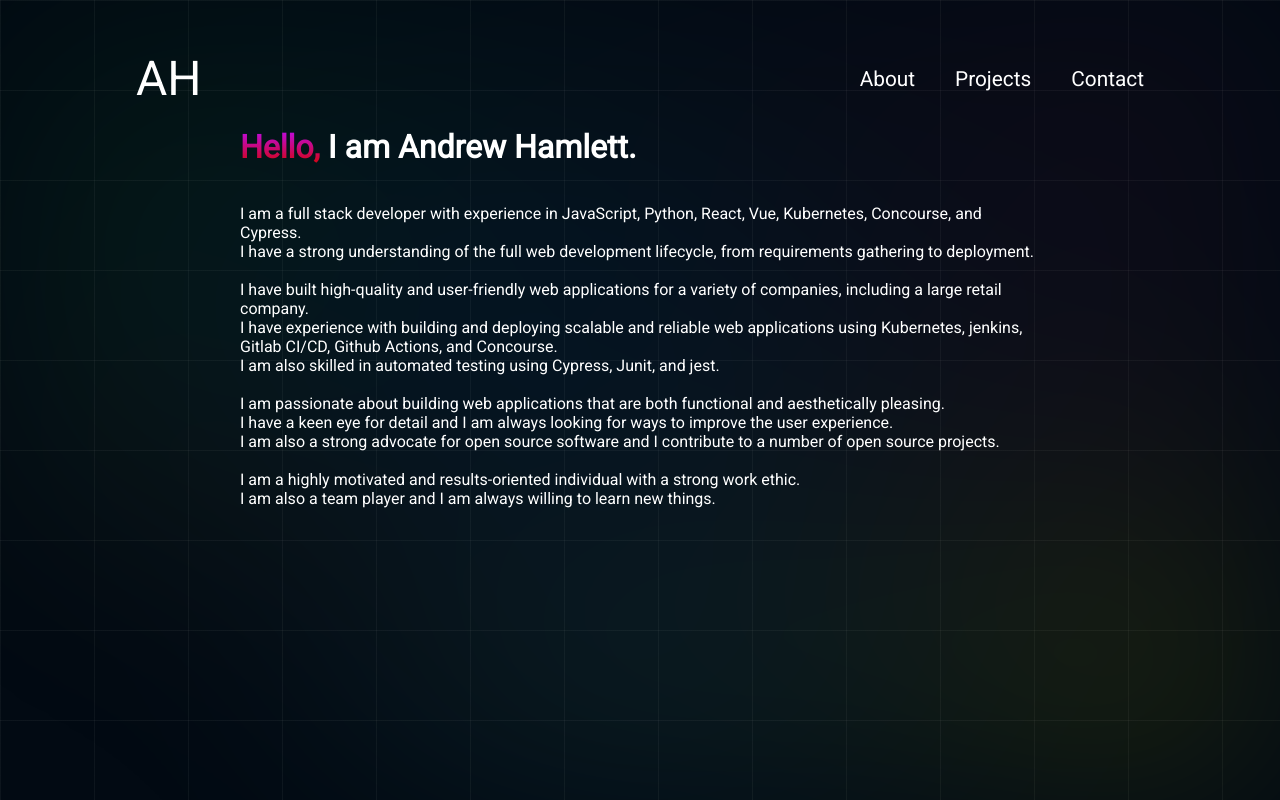
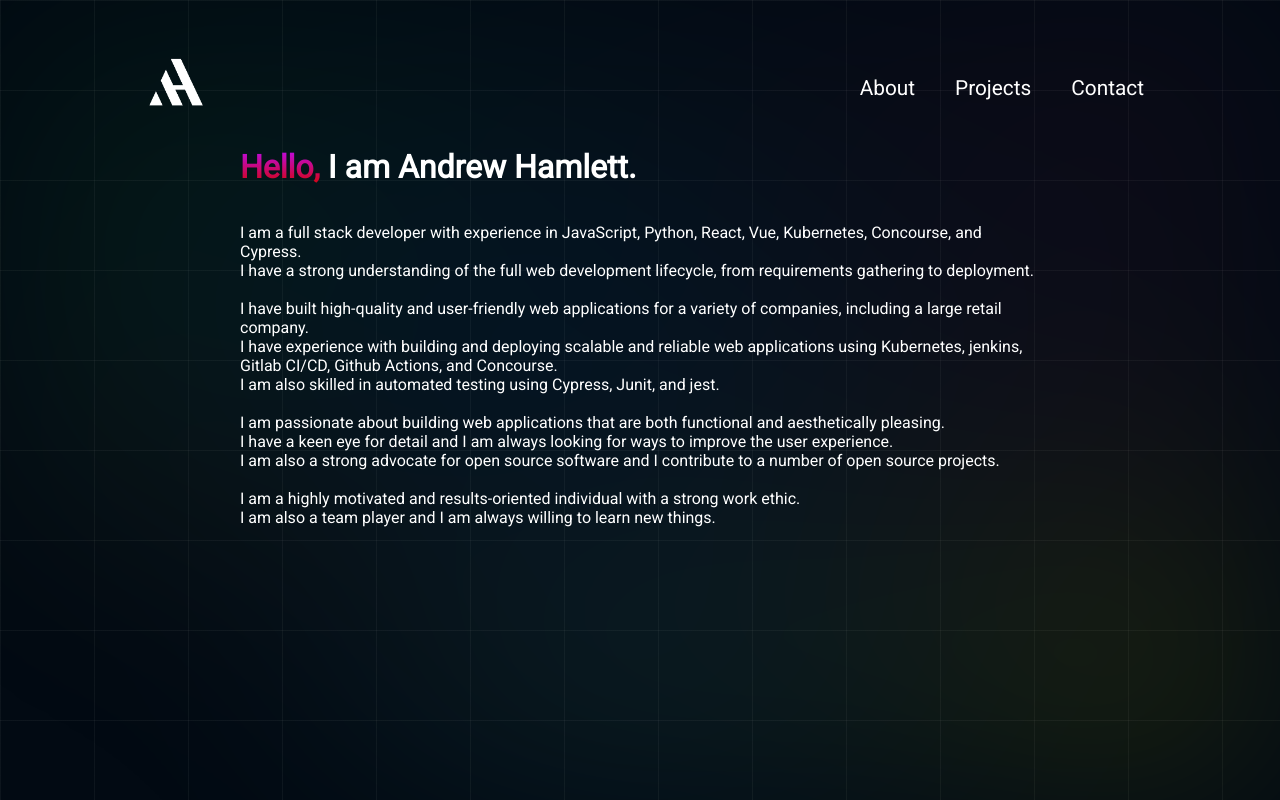
Before and after one commit to Ham80234/Ham80234.github.io, a plain HTML site: page index.html in a window 1280 px wide. Drawn offline with nearby package versions, Linux system fonts and the light colour scheme.

Commit message:
adding icon

```diff
--- a/Style.css
+++ b/Style.css
@@ -77,7 +77,10 @@ main::after {
     display: flex;
     flex-direction: column;
     gap: 40px;
+}
 
+img {
+    width: 80px;
 }
 .aside-open {
     left: 0
--- a/index.html
+++ b/index.html
@@ -15,7 +15,7 @@
     <main>
         <div class="nav nav-desktop fade-in">
             <div class="icon">
-                AH
+               <img src="./logo.png" alt="">
             </div>
             <div class="links">
                 <ul>
@@ -34,8 +34,8 @@
                 </ul>
             </div>
             <div class="icon">
-                AH
-            </div>
+                <img src="./logo.png" alt="">
+             </div>
             <div class="links" onclick="openMenu('ee')">
                 <span class="material-symbols-outlined">
                     menu
```
Also changed, not shown: logo.png (added).
